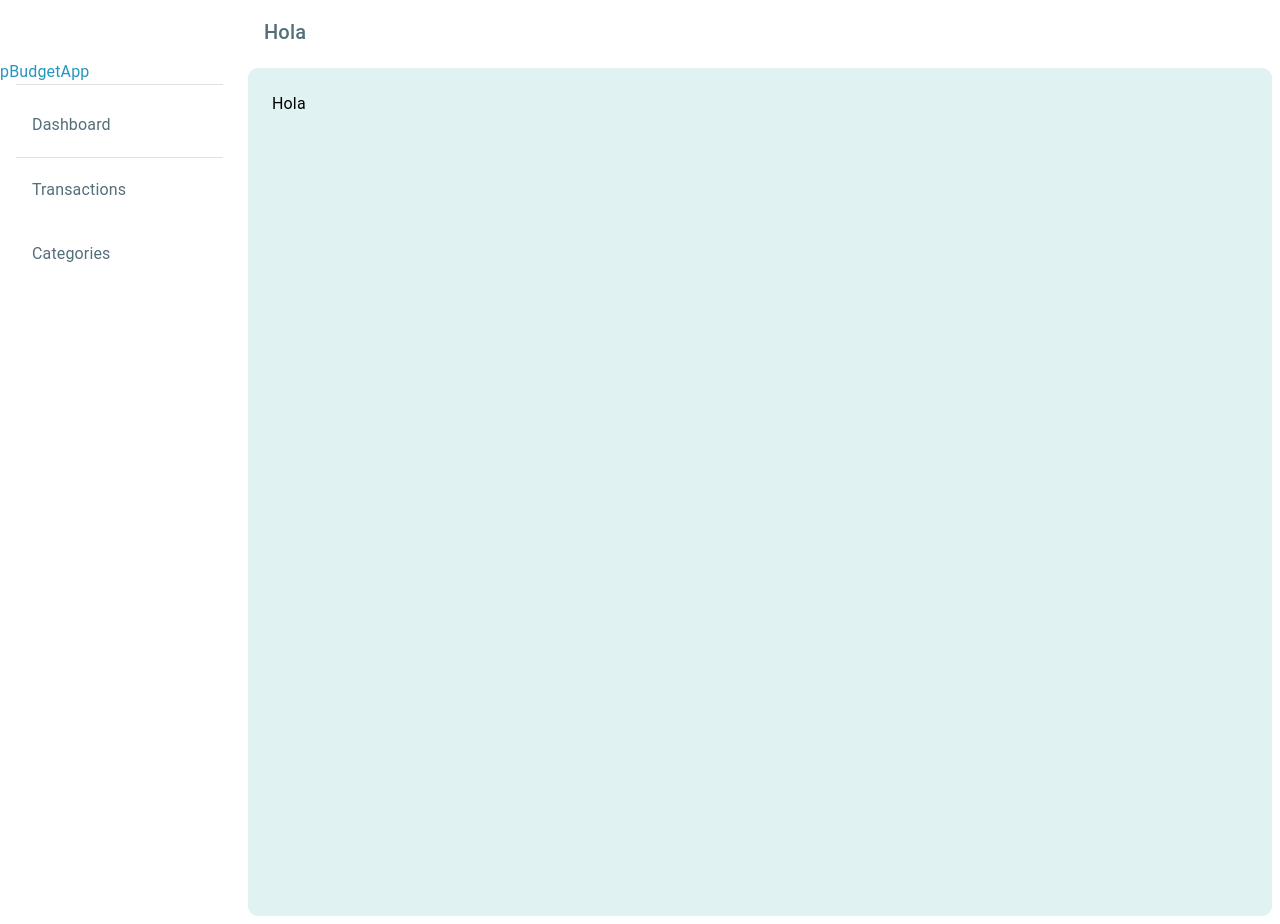
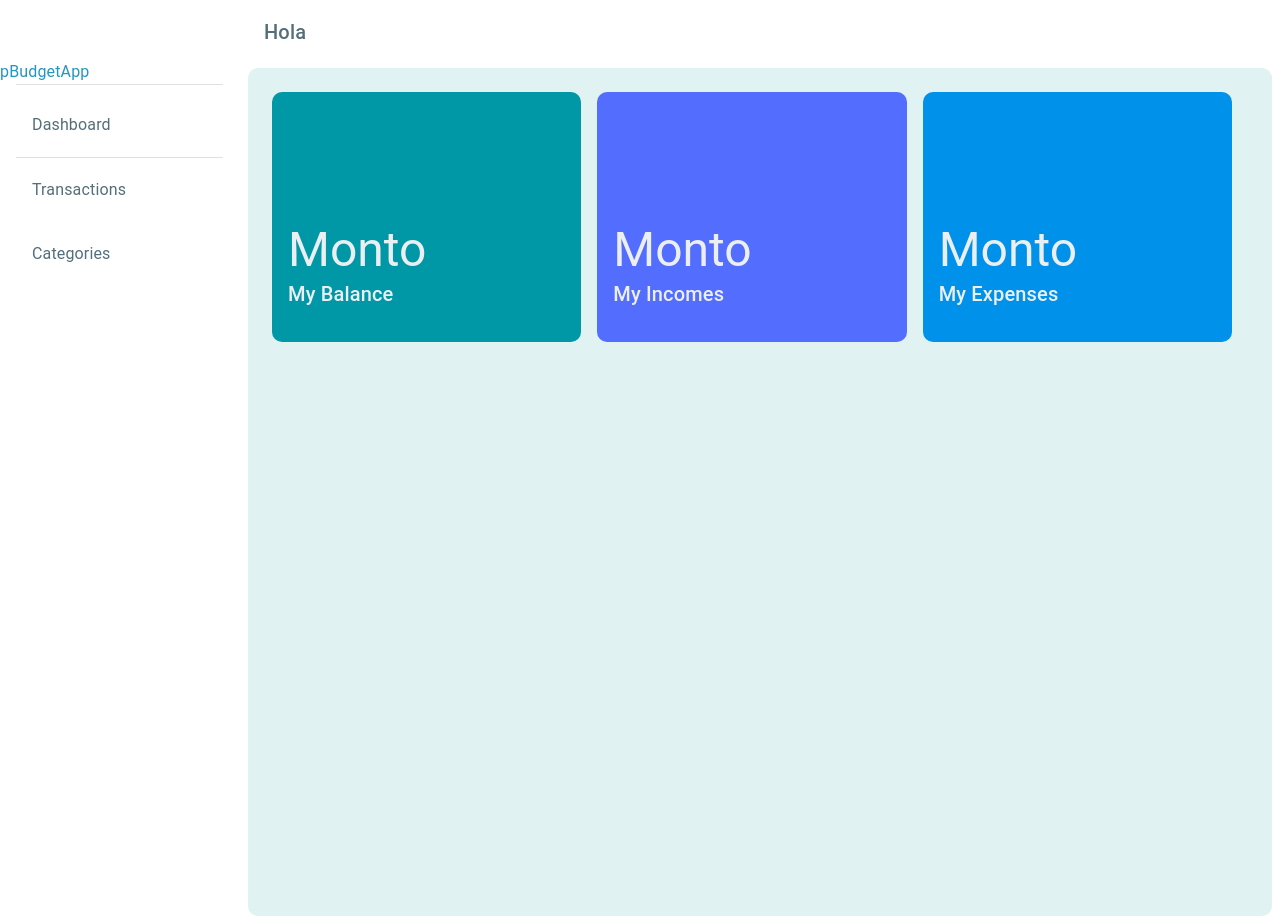
Before and after one commit to eli-beg/personalbudget, a React (Create React App) app in the folder client/: page /home in a window 1280 px wide. Built offline with nearby package versions, Linux system fonts and the light colour scheme.

Commit message:
Add balance, incomes and expenses view cards

```diff
--- /dev/null
+++ b/client/src/Components/Dashboard/BalanceCard.js
@@ -0,0 +1,36 @@
+import React from "react";
+import { Box, Typography, Grid } from "@mui/material";
+
+const BalanceCard = () => {
+  return (
+    <Box
+      sx={{
+        height: "100%",
+        backgroundColor: "#0097a7",
+        borderRadius: "10px",
+      }}
+    >
+      <Grid
+        container
+        direction="column"
+        justifyContent="flex-end"
+        sx={{ height: "100%" }}
+        xs={12}
+        ml={2}
+      >
+        <Grid item>
+          <Typography variant="h3" color="text.blueGrey.50">
+            Monto
+          </Typography>
+        </Grid>
+        <Grid item mb={4}>
+          <Typography variant="h6" color="text.blueGrey.50">
+            My Balance
+          </Typography>
+        </Grid>
+      </Grid>
+    </Box>
+  );
+};
+
+export default BalanceCard;
--- a/client/src/Components/Dashboard/Dashboard.js
+++ b/client/src/Components/Dashboard/Dashboard.js
@@ -1,5 +1,9 @@
 import React from "react";
 import { Box, Typography } from "@mui/material";
+import { Grid } from "@mui/material";
+import BalanceCard from "./BalanceCard";
+import IncomesCard from "./IncomesCard";
+import ExpensesCard from "./ExpensesCard";
 
 const Dashboard = () => {
   const drawerWidth = 240;
@@ -9,13 +13,33 @@ const Dashboard = () => {
         flexGrow: 1,
         p: 3,
         marginTop: "60px",
-        width: { sm: `calc(100% - ${drawerWidth}px)` },
+        width: { sm: "100%", md: `calc(100% - ${drawerWidth}px)` },
         height: "100vh",
         borderRadius: "10px",
         backgroundColor: "#e0f2f1",
       }}
     >
-      <Typography>Hola</Typography>
+      <Grid container xs={12} spacing={2}>
+        <Grid item xs={12} sm={6} md={6} lg={4}>
+          <Box
+            sx={{
+              height: "250px",
+            }}
+          >
+            <BalanceCard />
+          </Box>
+        </Grid>
+        <Grid item xs={12} sm={6} md={6} lg={4}>
+          <Box sx={{ height: "250px" }}>
+            <IncomesCard />
+          </Box>
+        </Grid>
+        <Grid item xs={12} sm={6} md={6} lg={4}>
+          <Box sx={{ height: "250px" }}>
+            <ExpensesCard />
+          </Box>
+        </Grid>
+      </Grid>
     </Box>
   );
 };
--- /dev/null
+++ b/client/src/Components/Dashboard/ExpensesCard.js
@@ -0,0 +1,36 @@
+import React from "react";
+import { Box, Typography, Grid } from "@mui/material";
+
+const ExpensesCard = () => {
+  return (
+    <Box
+      sx={{
+        height: "100%",
+        backgroundColor: "#0091ea",
+        borderRadius: "10px",
+      }}
+    >
+      <Grid
+        container
+        direction="column"
+        justifyContent="flex-end"
+        sx={{ height: "100%" }}
+        xs={12}
+        ml={2}
+      >
+        <Grid item>
+          <Typography variant="h3" color="text.blueGrey.50">
+            Monto
+          </Typography>
+        </Grid>
+        <Grid item mb={4}>
+          <Typography variant="h6" color="text.blueGrey.50">
+            My Expenses
+          </Typography>
+        </Grid>
+      </Grid>
+    </Box>
+  );
+};
+
+export default ExpensesCard;
--- /dev/null
+++ b/client/src/Components/Dashboard/IncomesCard.js
@@ -0,0 +1,36 @@
+import React from "react";
+import { Box, Typography, Grid } from "@mui/material";
+
+const IncomesCard = () => {
+  return (
+    <Box
+      sx={{
+        height: "100%",
+        backgroundColor: "#536dfe",
+        borderRadius: "10px",
+      }}
+    >
+      <Grid
+        container
+        direction="column"
+        justifyContent="flex-end"
+        sx={{ height: "100%" }}
+        xs={12}
+        ml={2}
+      >
+        <Grid item>
+          <Typography variant="h3" color="text.blueGrey.50">
+            Monto
+          </Typography>
+        </Grid>
+        <Grid item mb={4}>
+          <Typography variant="h6" color="text.blueGrey.50">
+            My Incomes
+          </Typography>
+        </Grid>
+      </Grid>
+    </Box>
+  );
+};
+
+export default IncomesCard;
--- a/client/src/Components/Header/HeaderBar.js
+++ b/client/src/Components/Header/HeaderBar.js
@@ -15,7 +15,7 @@ const HeaderBar = ({ handleDrawerToggle }) => {
         elevation={0}
         sx={{
           width: {
-            sm: `calc(100% - ${drawerWidth}px)`,
+            md: `calc(100% - ${drawerWidth}px)`,
             height: "60px",
             backgroundColor: "white",
             boxShadow: "none",
@@ -26,7 +26,7 @@ const HeaderBar = ({ handleDrawerToggle }) => {
           <IconButton
             edge="start"
             onClick={() => handleDrawerToggle()}
-            sx={{ display: { sm: "none" } }}
+            sx={{ display: { md: "none" } }}
           >
             <Menu />
           </IconButton>
--- a/client/src/Components/Sidebar/SideBar.js
+++ b/client/src/Components/Sidebar/SideBar.js
@@ -8,8 +8,8 @@ const SideBar = ({ handleDrawerToggle, mobileOpen }) => {
   return (
     <Box
       sx={{
-        width: { sm: drawerWidth },
-        flexShrink: { sm: 0 },
+        width: { md: drawerWidth },
+        flexShrink: { md: 0 },
       }}
     >
       <Drawer
@@ -35,7 +35,7 @@ const SideBar = ({ handleDrawerToggle, mobileOpen }) => {
       <Drawer
         variant="permanent"
         sx={{
-          display: { xs: "none", sm: "block" },
+          display: { xs: "none", sm: "none", md: "block" },
           "& .MuiDrawer-paper": {
             boxSizing: "border-box",
             width: drawerWidth,
--- a/client/src/Pages/Home.js
+++ b/client/src/Pages/Home.js
@@ -8,7 +8,6 @@ const Home = () => {
   const [mobileOpen, setMobileOpen] = useState(false);
   const handleDrawerToggle = () => {
     setMobileOpen(!mobileOpen);
-    console.log("ḧolisss");
   };
 
   return (
--- a/client/src/themeConfig.js
+++ b/client/src/themeConfig.js
@@ -12,6 +12,10 @@ const theme = createTheme({
     },
   },
   boxSizing: "border-box",
+  h2: {
+    fontSize: "0.975rem",
+    fontWeight: 500,
+  },
   h5: {
     fontSize: "0.875rem",
     color: "#2596be",
```
